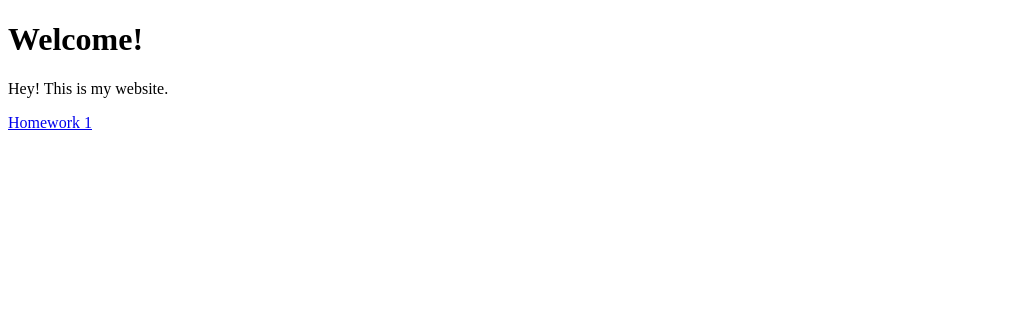
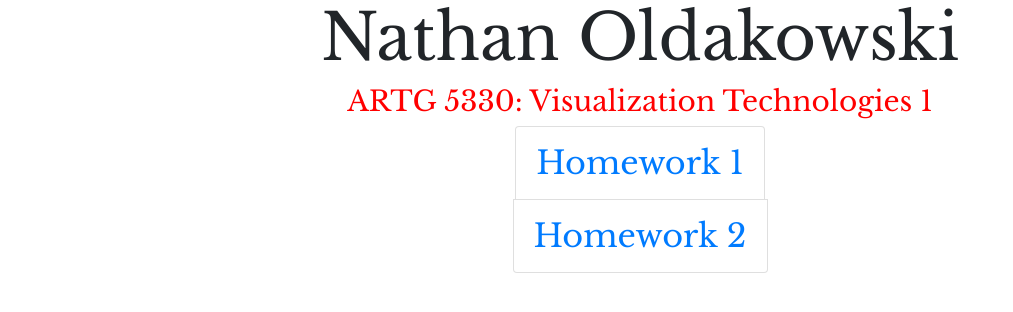
Before and after one commit to nathanold/nathanold.github.io, a plain HTML site: page index.html in a window 1280 px wide. Shown: the whole page, without its empty margins (0-1013 px from the left). Drawn offline with nearby package versions, Linux system fonts and the light colour scheme.

Commit message:
Homework 2

```diff
--- a/index.html
+++ b/index.html
@@ -2,11 +2,21 @@
 <html lang="en">
 <head>
     <meta charset="UTF-8">
-    <title>This is my site!</title>
+    <title>Nathan Oldakowski</title>
+    <link href="https://fonts.googleapis.com/css?family=Libre+Baskerville" rel="stylesheet">
+    <link rel="stylesheet" type="text/css" href="style.css">
+    <link href="https://maxcdn.bootstrapcdn.com/bootstrap/4.0.0/css/bootstrap.min.css" rel="stylesheet"
+          integrity="sha384-Gn5384xqQ1aoWXA+058RXPxPg6fy4IWvTNh0E263XmFcJlSAwiGgFAW/dAiS6JXm" crossorigin="anonymous">
 </head>
 <body>
-<h1>Welcome!</h1>
-<p>Hey! This is my website.</p>
-<a href="birthday.html">Homework 1</a>
+<div class="container">
+    <h1 id="heading">Nathan Oldakowski</h1>
+    <h3 id="sub-heading">ARTG 5330: Visualization Technologies 1</h3>
+    <ul class="list-group align-items-center">
+        <li class="list-group-item"><a href="birthday.html" class="link">Homework 1</a></li>
+        <li class="list-group-item"><a href="homework2.html" class="link">Homework 2</a></li>
+    </ul>
+
+</div>
 </body>
 </html>
--- /dev/null
+++ b/style.css
@@ -0,0 +1,19 @@
+#heading{
+    text-align: center;
+    font-family: 'Libre Baskerville', serif;;
+    font-size: 400%;
+}
+
+#sub-heading{
+    text-align: center;
+    font-family: 'Libre Baskerville', serif;
+    color: red;
+}
+#links{
+    width:100%;
+}
+.link{
+    text-align: center;
+    font-family: 'Libre Baskerville', serif;
+    font-size: 200%;
+}
```
Also changed, not shown: homework2.html (added, +24 -0 lines), homework2.js (added, +30 -0 lines).
